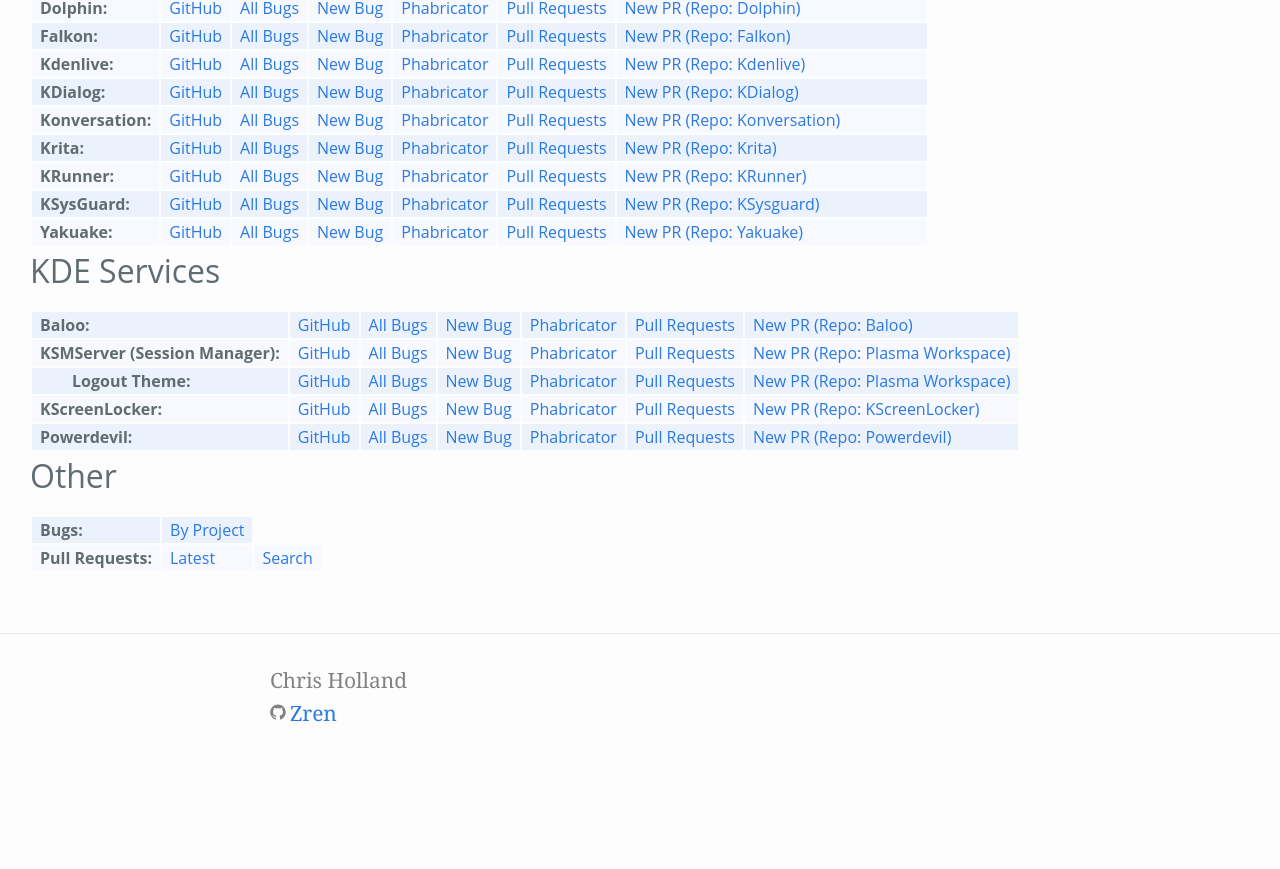
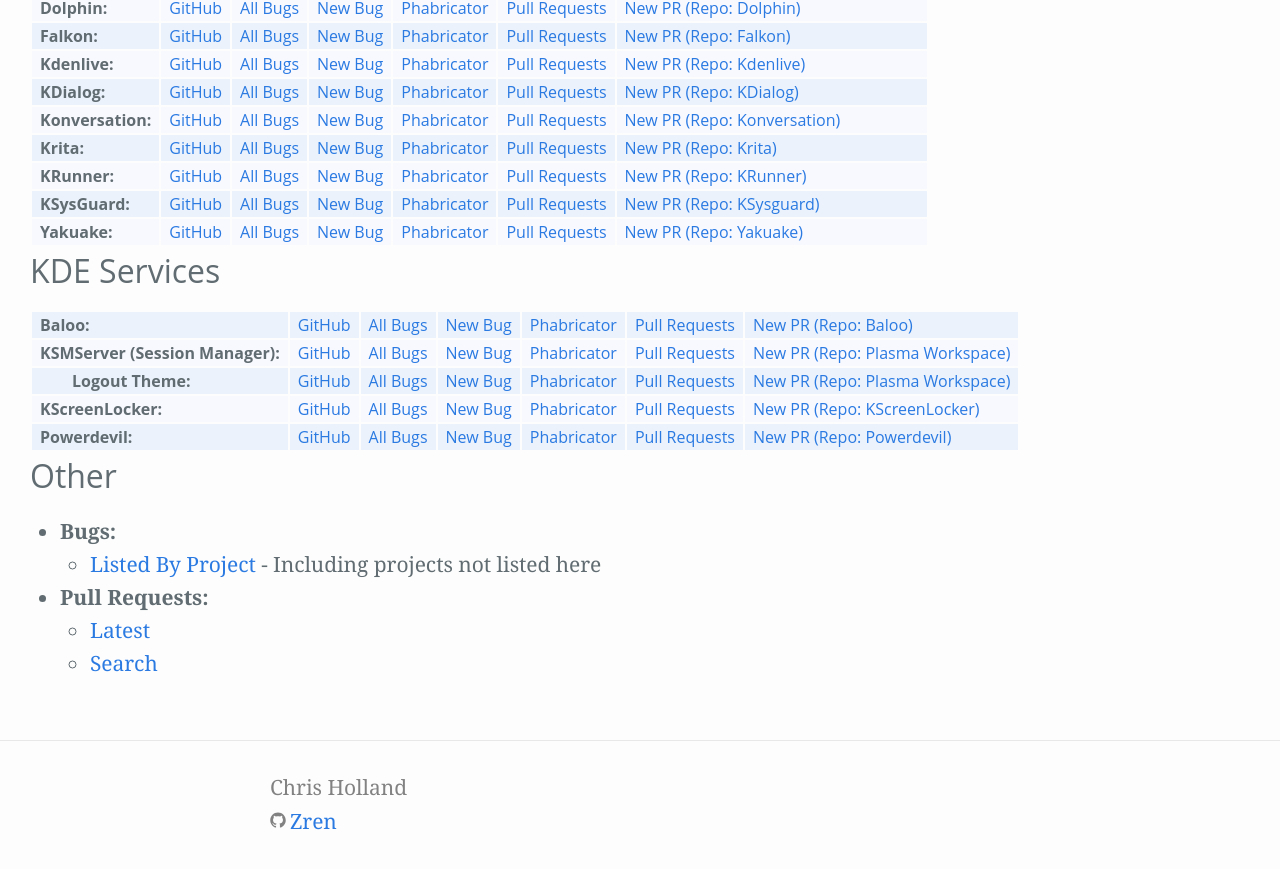
Before and after one commit to Zren/zren.github.io, a Jekyll site: the page built from kde_repos.md, in a window 1280 px wide and 900 px high, scrolled down 4795 px. Shown: the top 869 px of the window. Built offline with Jekyll 4.4.1, drawn with Linux system fonts in a browser that asks for light colours; before the commit the page ends 5588 px from its top, so only the background shows below that.

Commit message:
Always show the "Other" links. Don't hide them when filtering.

```diff
--- a/kde_repos.md
+++ b/kde_repos.md
@@ -1068,17 +1068,11 @@
 
 ## Other
 
-<table class="repolist">
-	<tr>
-		<td>Bugs</td>
-		<td><a href="https://bugs.kde.org/describecomponents.cgi">By Project</a></td>
-	</tr>
-	<tr>
-		<td>Pull Requests</td>
-		<td><a href="https://phabricator.kde.org/differential/query/all/">Latest</a></td>
-		<td><a href="https://phabricator.kde.org/differential/query/advanced/">Search</a></td>
-	</tr>
-</table>
+* **Bugs:**
+	* [Listed By Project](https://bugs.kde.org/describecomponents.cgi) - Including projects not listed here
+* **Pull Requests:**
+	* [Latest](https://phabricator.kde.org/differential/query/all/)
+	* [Search](https://phabricator.kde.org/differential/query/advanced/)
 
 
 <script type="text/javascript">
```
